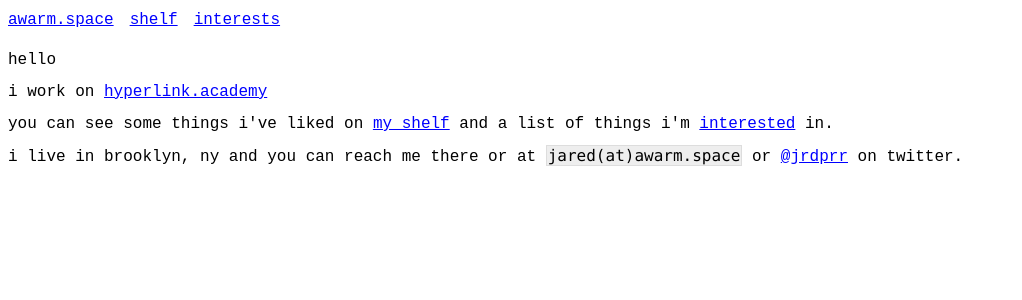
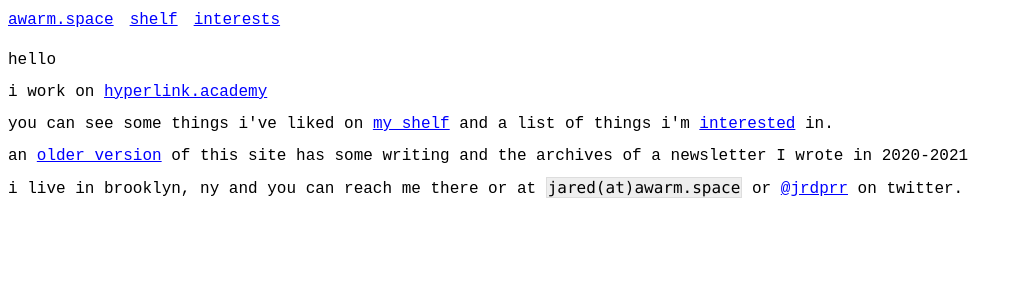
Before and after one commit to jaredpereira/awarm.space, a Next.js app: page / in a window 1280 px wide. Shown: the top 300 px of the page, without its empty margins (0-1022 px from the left). Built offline with nearby package versions, Linux system fonts and the light colour scheme.

Commit message:
add link to old site

```diff
--- a/app/page.tsx
+++ b/app/page.tsx
@@ -16,6 +16,11 @@ export default function Home() {
       </p>
 
       <p>
+        an <a href="https://v2.awarm.space">older version</a> of this site has
+        some writing and the archives of a newsletter I wrote in 2020-2021
+      </p>
+
+      <p>
         i live in brooklyn, ny and you can reach me there or at{" "}
         <code>jared(at)awarm.space</code> or{" "}
         <a href="https://twitter.com/jrdprr">@jrdprr</a> on twitter.
```
